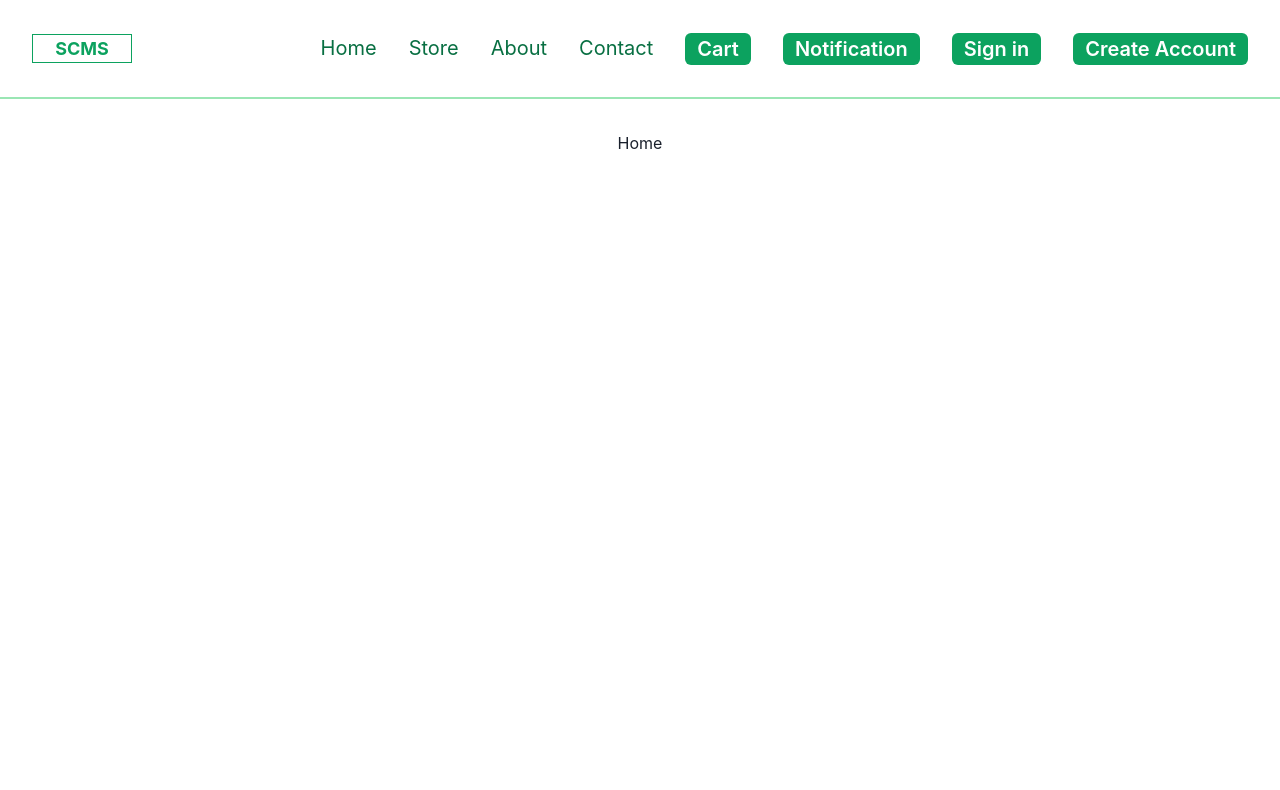
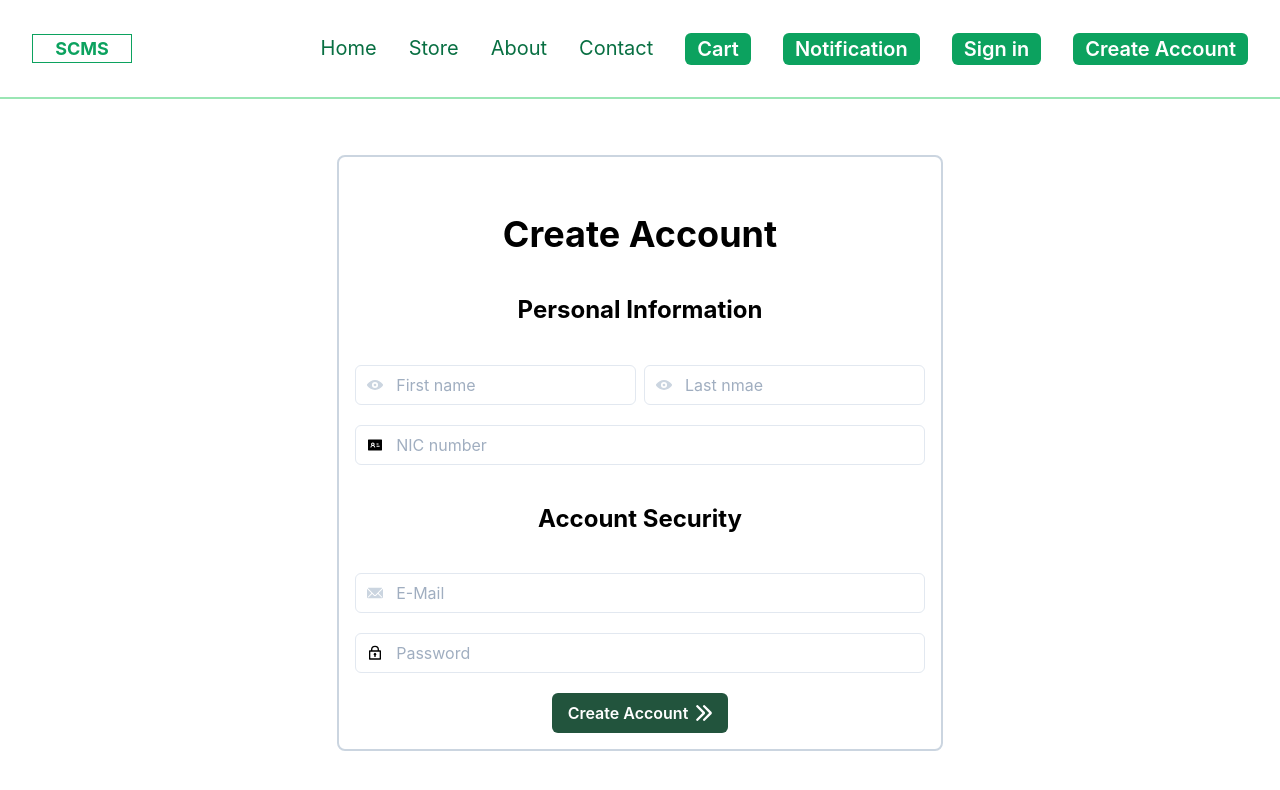
Before and after one commit to DBMS18/SCMS-Frontend, a React (Create React App) app: page /signup in a window 1280 px wide. Before the commit this address led to /home. Shown: the top 790 px of the page. Built offline with nearby package versions, Linux system fonts and the light colour scheme.

Commit message:
sign in and sign up

```diff
--- a/package.json
+++ b/package.json
@@ -13,6 +13,7 @@
     "framer-motion": "^3.3.0",
     "react": "^17.0.1",
     "react-dom": "^17.0.1",
+    "react-icons": "^4.2.0",
     "react-router-dom": "^5.2.0",
     "react-scripts": "4.0.1",
     "web-vitals": "^0.2.4"
--- a/src/pages/Main.js
+++ b/src/pages/Main.js
@@ -2,6 +2,8 @@ import React, { Component } from 'react';
 import Header from '../components/Header/Header';
 //import Footer from '../components/Footer';
 import Home from './Home';
+import Signup from './Signup';
+import Signin from './Signin';
 import Store from './Store';
 import Contact from './Contact';
 import { Switch, Route, Redirect } from 'react-router-dom';
@@ -21,6 +23,8 @@ class Main extends Component {
               <Route path='/home' component={HomePage} />
               <Route exact path='/store' component={() => <Store />} />
               <Route exact path='/contact' component={() => <Contact />} />
+              <Route exact path='/signup' component={() => <Signup />} />
+              <Route exact path='/signin' component={() => <Signin />} />
               <Redirect to="/home" />
           </Switch>
         {/* <Footer /> */}
--- a/src/pages/Signin.jsx
+++ b/src/pages/Signin.jsx
@@ -1,5 +1,42 @@
-import { Component } from 'react'
+
+import { Container,Input,InputGroup,InputLeftElement,Stack} from "@chakra-ui/react";
+import { Heading } from "@chakra-ui/react";
+import {ArrowRightIcon,EmailIcon} from "@chakra-ui/icons";
+import { Button } from "@chakra-ui/react";
+import React, { Component } from 'react';
+import { RiLock2Line } from "react-icons/ri";
+//import { Icon } from "@chakra-ui/react";
+//import { MdSettings } from "react-icons/md";
+
 
 class Signin extends Component{
+    render(){
+        return(
+            <Container bg="white" w="80%" p={4} color="black" border="2px" borderColor="gray.300" marginTop="14" marginBottom="14" borderRadius="lg">
+                <Heading margin="10">Sign in</Heading>
+                <Stack spacing={5}>
+                    <InputGroup>
+                        <InputLeftElement
+                            pointerEvents="none"
+                            children={<EmailIcon color="gray.300" />}
+                        />
+                        <Input type="email" placeholder="E-Mail"  focusBorderColor="#22543D" />
+                    </InputGroup>
+                    <InputGroup>
+                        <InputLeftElement
+                            pointerEvents="none"
+                            children={<RiLock2Line color="gray.300" />}
+                        />
+                        <Input type="password" placeholder="Password"  focusBorderColor="#22543D" />
+                    </InputGroup>
 
+                    <Button rightIcon={<ArrowRightIcon />} bgColor="#22543D" color="white" variant="solid" width="max-content" alignSelf="center">
+                        Sign in
+                    </Button>
+                </Stack>
+            </Container>
+        )
+    }
 }
+
+  export default Signin;
--- a/src/pages/Signup.jsx
+++ b/src/pages/Signup.jsx
@@ -0,0 +1,72 @@
+
+import { Container,Input,InputGroup,InputLeftElement,Stack, HStack} from "@chakra-ui/react";
+import { Heading } from "@chakra-ui/react";
+import {ArrowRightIcon,ViewIcon,EmailIcon} from "@chakra-ui/icons";
+import { Button } from "@chakra-ui/react";
+import React, { Component } from 'react';
+import { AiFillIdcard } from "react-icons/ai";
+import { RiLock2Line } from "react-icons/ri";
+//import { Icon } from "@chakra-ui/react";
+//import { MdSettings } from "react-icons/md";
+
+
+class Signup extends Component{
+    render(){
+        return(
+            <Container bg="white" w="80%" p={4} color="black" border="2px" borderColor="gray.300" marginTop="14" marginBottom="14" borderRadius="lg">
+                <Heading margin="10">Create Account</Heading>
+                <Heading margin="10" fontSize="2xl">Personal Information</Heading>
+                <Stack spacing={5}>
+                    <HStack>
+                        <InputGroup>
+                            <InputLeftElement
+                                pointerEvents="none"
+                                children={<ViewIcon color="gray.300" />}
+                            />
+                            <Input type="text" placeholder="First name" focusBorderColor="#22543D"  />
+                        </InputGroup>
+
+                        <InputGroup>
+                            <InputLeftElement
+                                pointerEvents="none"
+                                children={<ViewIcon color="gray.300" />}
+                            />
+                            <Input type="text" placeholder="Last nmae"  focusBorderColor="#22543D" />
+                        </InputGroup>
+                    </HStack>
+
+                    <InputGroup>
+                        <InputLeftElement
+                            pointerEvents="none"
+                            children={<AiFillIdcard color="gray.300" />}
+                        />
+                        <Input type="NIC" placeholder="NIC number" focusBorderColor="#22543D"  />
+                    </InputGroup>
+                </Stack>
+                <Heading margin="10" fontSize="2xl">Account Security</Heading>
+                <Stack spacing={5}>
+                    <InputGroup>
+                        <InputLeftElement
+                            pointerEvents="none"
+                            children={<EmailIcon color="gray.300" />}
+                        />
+                        <Input type="email" placeholder="E-Mail"  focusBorderColor="#22543D" />
+                    </InputGroup>
+                    <InputGroup>
+                        <InputLeftElement
+                            pointerEvents="none"
+                            children={<RiLock2Line color="gray.300" />}
+                        />
+                        <Input type="password" placeholder="Password"  focusBorderColor="#22543D" />
+                    </InputGroup>
+
+                    <Button rightIcon={<ArrowRightIcon />} bgColor="#22543D" color="white" variant="solid" width="max-content" alignSelf="center">
+                        Create Account
+                    </Button>
+                </Stack>
+            </Container>
+        )
+    }
+}
+
+  export default Signup;
```
Also changed, not shown: 1 other file (tests, documents, lock files or other folders).
